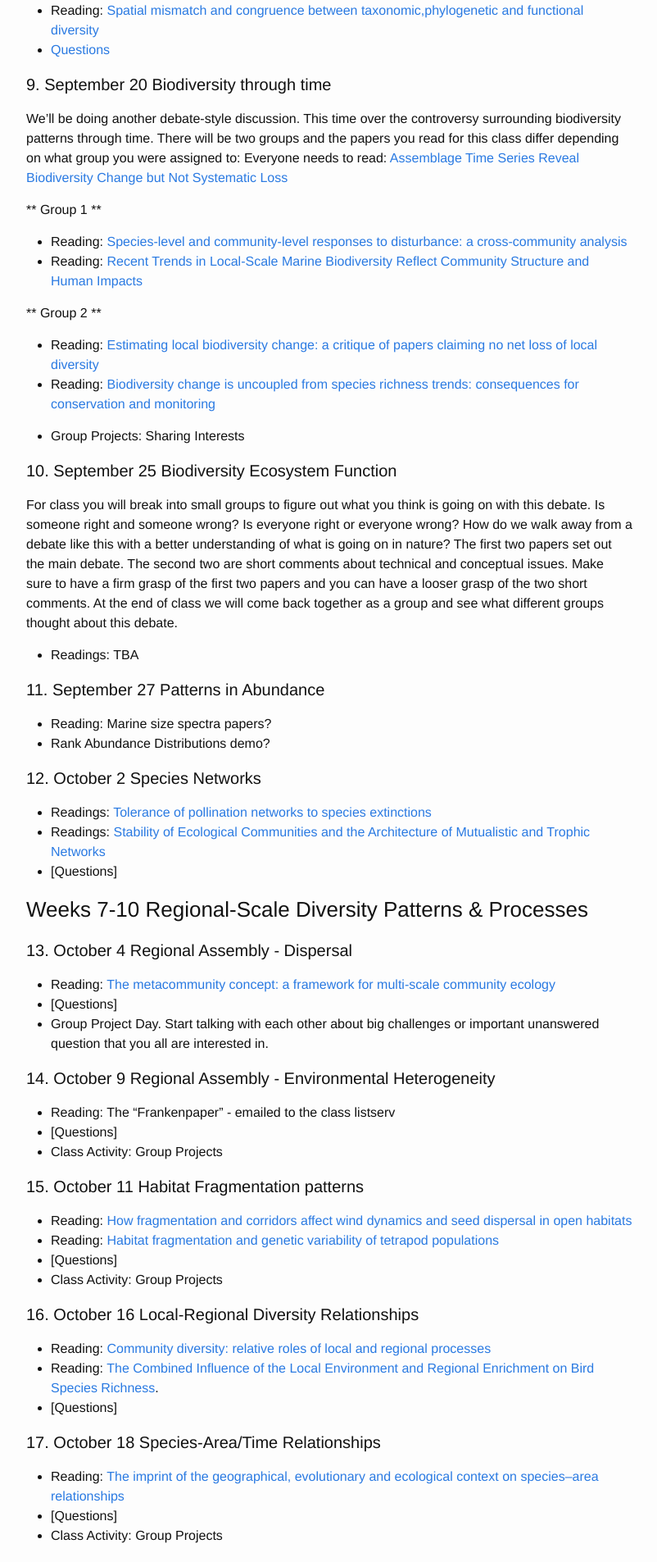
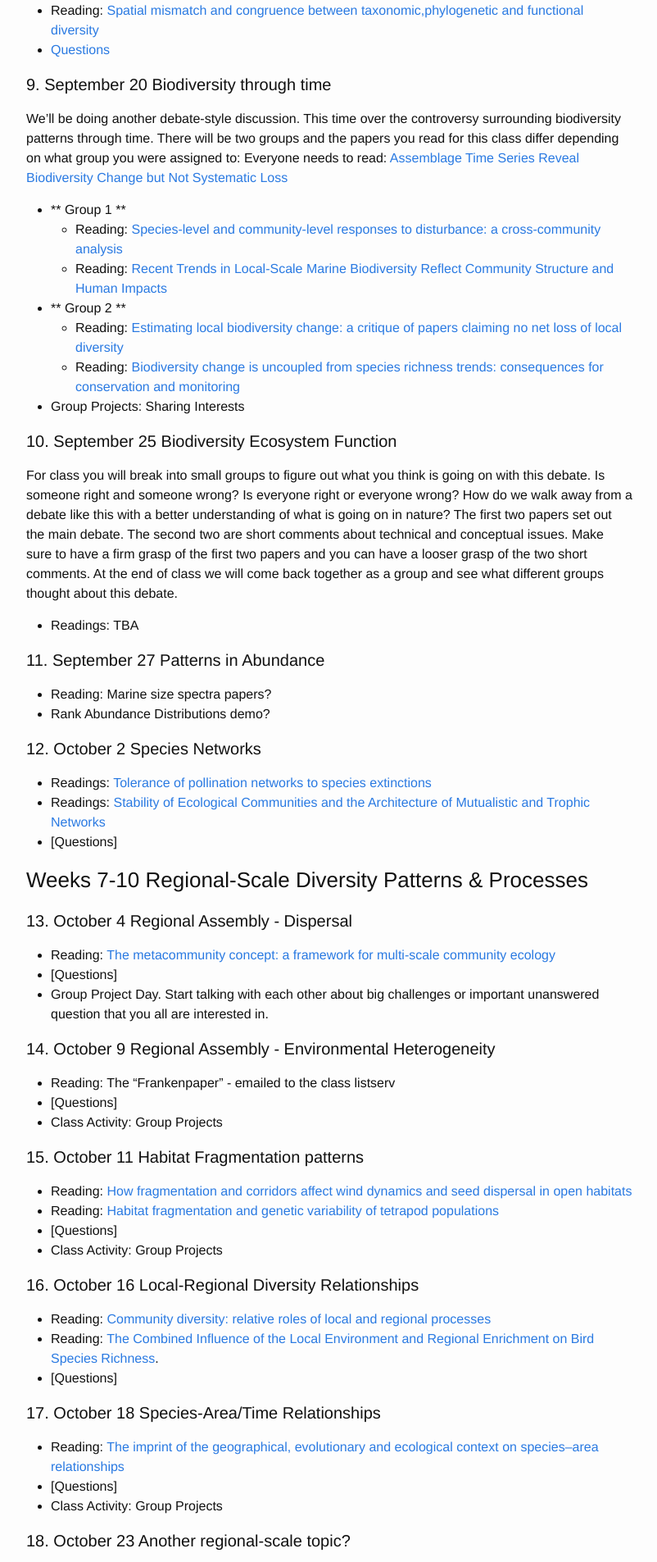
Before and after one commit to skmorgane/biodiversity-course, a Jekyll site: the page built from schedule.md, in a window 1280 px wide. Shown: the part 1509-3414 px from the top of the page at 82% size, without its empty margins (238-1040 px from the left). Built offline with Jekyll 4.4.1, drawn with Linux system fonts in a browser that asks for light colours.

Commit message:
Formatting

```diff
--- a/schedule.md
+++ b/schedule.md
@@ -56,17 +56,12 @@
 We'll be doing another debate-style discussion. This time over the controversy surrounding biodiversity patterns through time.
 There will be two groups and the papers you read for this class differ depending  on what group you were assigned to:
 Everyone needs to read: [Assemblage Time Series Reveal Biodiversity Change but Not Systematic Loss](https://doi.org/10.1126/science.1248484)
-
-** Group 1 **
-
-* Reading: [Species-level and community-level responses to disturbance: a cross-community analysis](https://doi.org/10.1890/13-2250.1)
-* Reading: [Recent Trends in Local-Scale Marine Biodiversity Reflect Community Structure and Human Impacts](https://doi.org/10.1016/j.cub.2015.05.030)
-
-** Group 2 **
-
-* Reading: [Estimating local biodiversity change: a critique of papers claiming no net loss of local diversity](https://doi.org/10.1890/15-1759.1)
-* Reading: [Biodiversity change is uncoupled from species richness trends: consequences for conservation and monitoring](https://doi.org/10.1111/1365-2664.12959)
-
+* ** Group 1 **
+    * Reading: [Species-level and community-level responses to disturbance: a cross-community analysis](https://doi.org/10.1890/13-2250.1)
+    * Reading: [Recent Trends in Local-Scale Marine Biodiversity Reflect Community Structure and Human Impacts](https://doi.org/10.1016/j.cub.2015.05.030)
+* ** Group 2 **
+    * Reading: [Estimating local biodiversity change: a critique of papers claiming no net loss of local diversity](https://doi.org/10.1890/15-1759.1)
+    * Reading: [Biodiversity change is uncoupled from species richness trends: consequences for conservation and monitoring](https://doi.org/10.1111/1365-2664.12959)
 * Group Projects: Sharing Interests
 
 #### 10. September 25 Biodiversity Ecosystem Function
```
